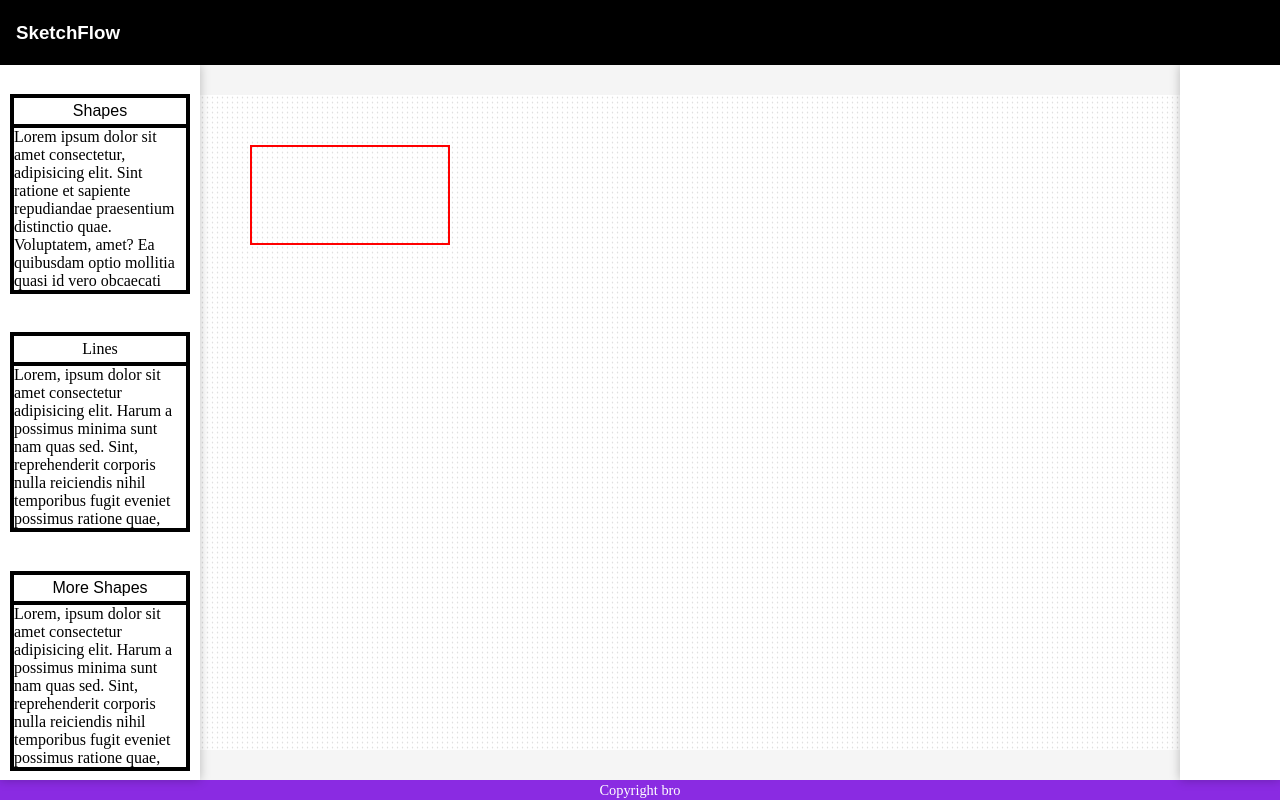
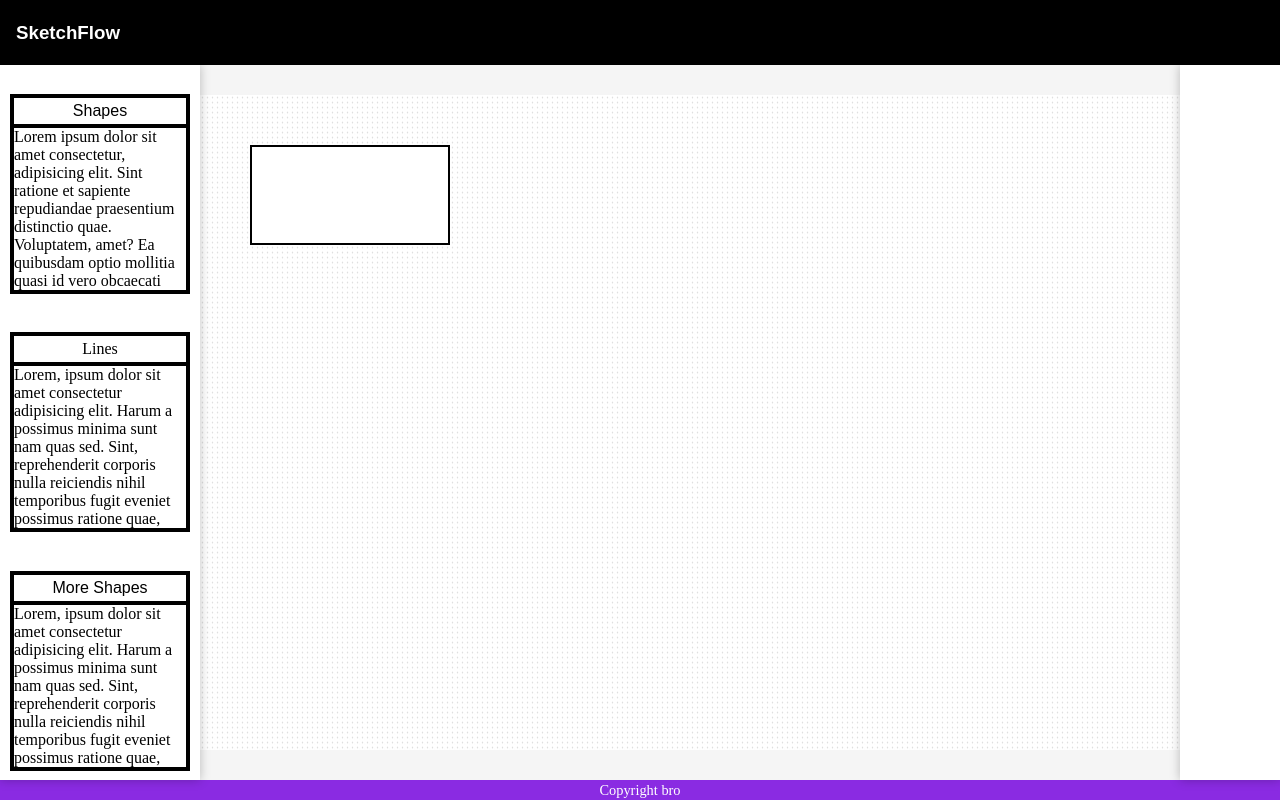
Before and after one commit to SivaPA08/Sketchflow, a React (Vite) app: page / in a window 1280 px wide. Built offline with nearby package versions, Linux system fonts and the light colour scheme.

Commit message:
title change

```diff
--- a/index.html
+++ b/index.html
@@ -4,7 +4,7 @@
     <meta charset="UTF-8" />
     <link rel="icon" type="image/svg+xml" href="/vite.svg" />
     <meta name="viewport" content="width=device-width, initial-scale=1.0" />
-    <title>Sketchflow</title>
+    <title>Sketchflow beta</title>
   </head>
   <body>
     <div id="root"></div>
--- a/src/comp/Rectangle.tsx
+++ b/src/comp/Rectangle.tsx
@@ -99,7 +99,7 @@ export default function Rectangle() {
     top: pos.y,
     width: dims.width,
     height: dims.height,
-    border: "2px solid red",
+    border: "2px solid black",
     background: "transparent",
     cursor: editing ? "text" : (dragRef.current ? "grabbing" : "grab"),
   };
@@ -109,7 +109,7 @@ export default function Rectangle() {
     height: "100%",
     boxSizing: "border-box",
     border: "none",
-    background: "transparent",
+    background: "white",
     padding: 8,
     fontSize: 14,
     resize: "none",
```
